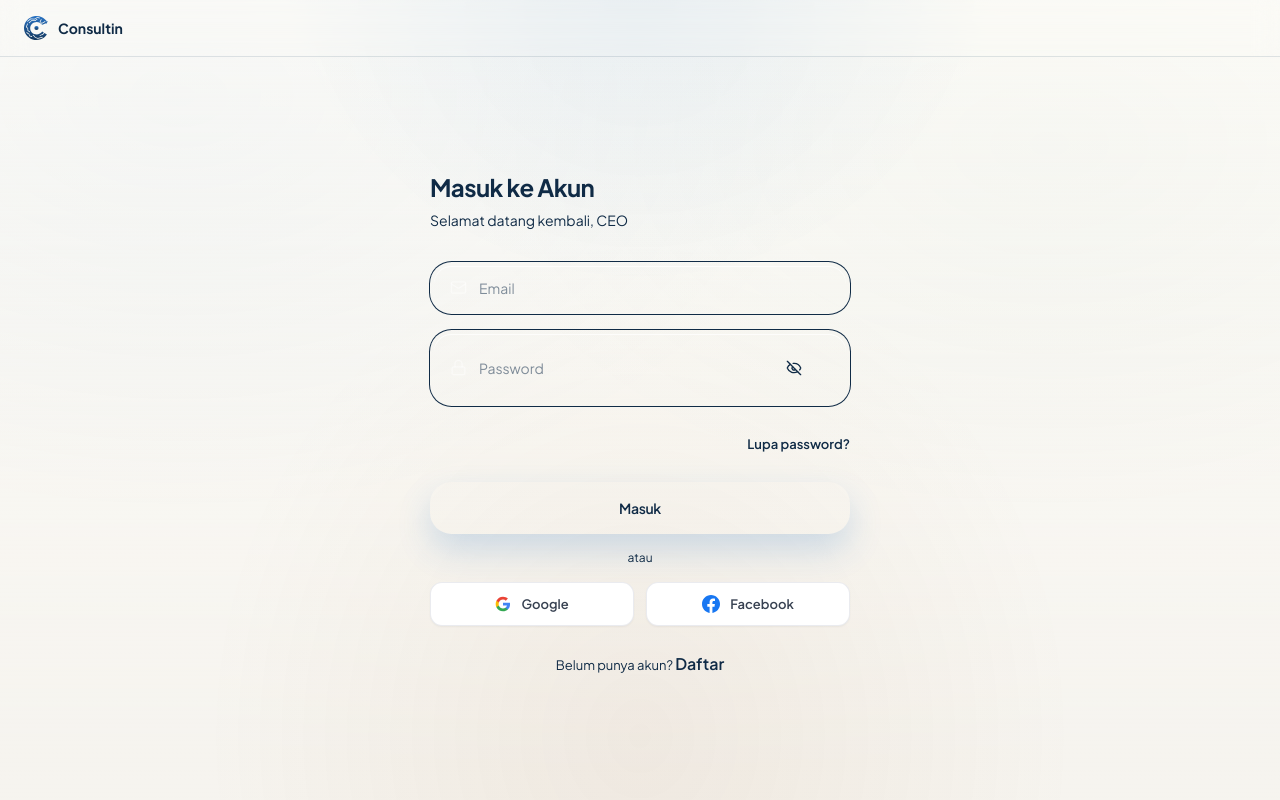
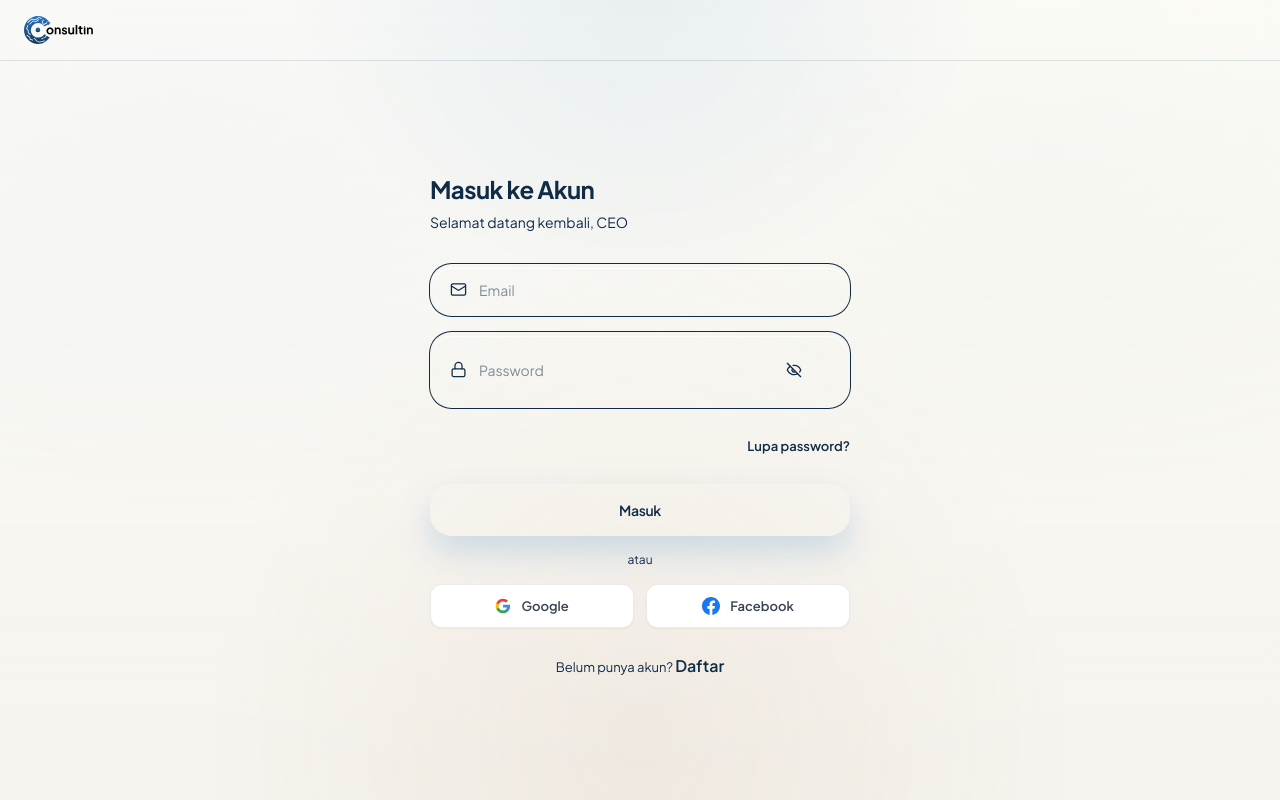
Before and after one commit to izerhaf7/quantivo-ai, a React (Vite) app in the folder frontend/: page / in a window 1280 px wide. Both pictures are taken after a click on the button "Lewati onboarding". Built offline with nearby package versions, Linux system fonts and the light colour scheme.

Commit message:
final update

```diff
--- a/frontend/src/app/App.tsx
+++ b/frontend/src/app/App.tsx
@@ -447,7 +447,7 @@ function InputField({
   return (
     <div className="rounded-[1.35rem] bg-foreground/5 p-1 ring-1 ring-foreground/10 transition-[background,box-shadow] duration-200 ease-[cubic-bezier(0.32,0.72,0,1)] focus-within:bg-primary/10 focus-within:ring-primary/25">
       <div className="flex items-center gap-3 rounded-[calc(1.35rem-0.25rem)] bg-card px-4 py-3 shadow-[inset_0_1px_0_rgba(255,255,255,0.72)]">
-        {Icon && <Icon size={17} strokeWidth={1.8} className="text-white/45 shrink-0" />}
+        {Icon && <Icon size={17} strokeWidth={1.8} className="text-muted-foreground shrink-0" />}
         <input
           type={type} placeholder={placeholder} value={value}
           onChange={(e) => onChange(e.target.value)}
@@ -518,10 +518,7 @@ function AuthSplit({ children, title, subtitle, language, onLanguageChange, them
   return (
     <div className="min-h-[100dvh] flex flex-col bg-background bg-[radial-gradient(circle_at_50%_-10%,rgba(42,116,196,0.10),transparent_34%),linear-gradient(180deg,rgba(255,254,250,0.72),rgba(246,244,239,0))]">
       <header className="border-b border-border bg-card/60 px-6 py-4 flex items-center justify-between backdrop-blur-md sticky top-0 z-40">
-        <div className="flex items-center gap-2.5">
-          <ImageWithFallback src={CLogoImg} alt="Consultin" className="w-6 h-6 object-contain" />
-          <span className="font-bold text-sm font-['Plus_Jakarta_Sans'] text-foreground">Consultin</span>
-        </div>
+        <ImageWithFallback src={ConsultinLogo} alt="Consultin" className="h-7 w-auto object-contain" />
       </header>
 
       <div className="flex-1 flex items-center justify-center p-6 md:p-12 relative">
```
